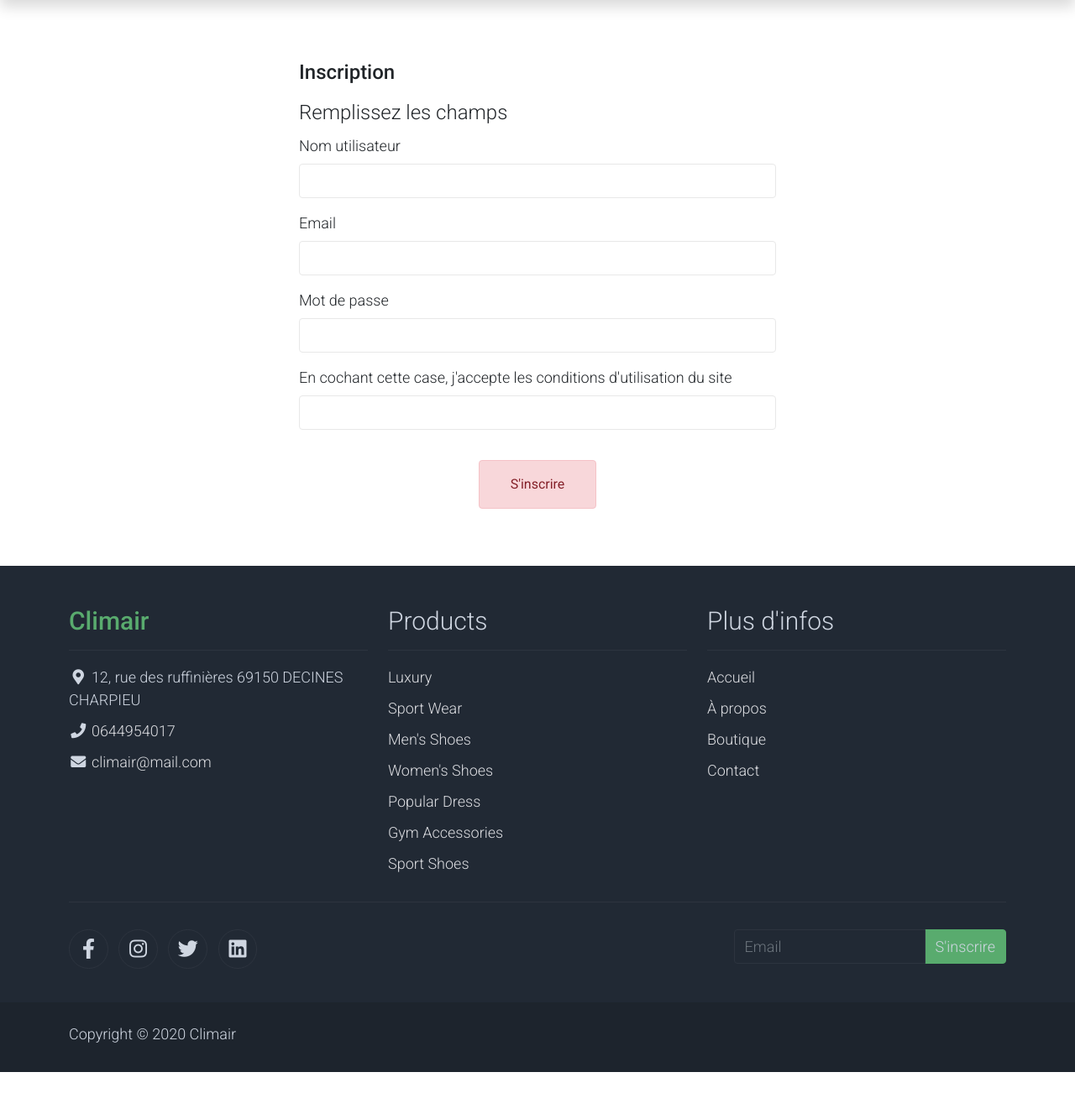
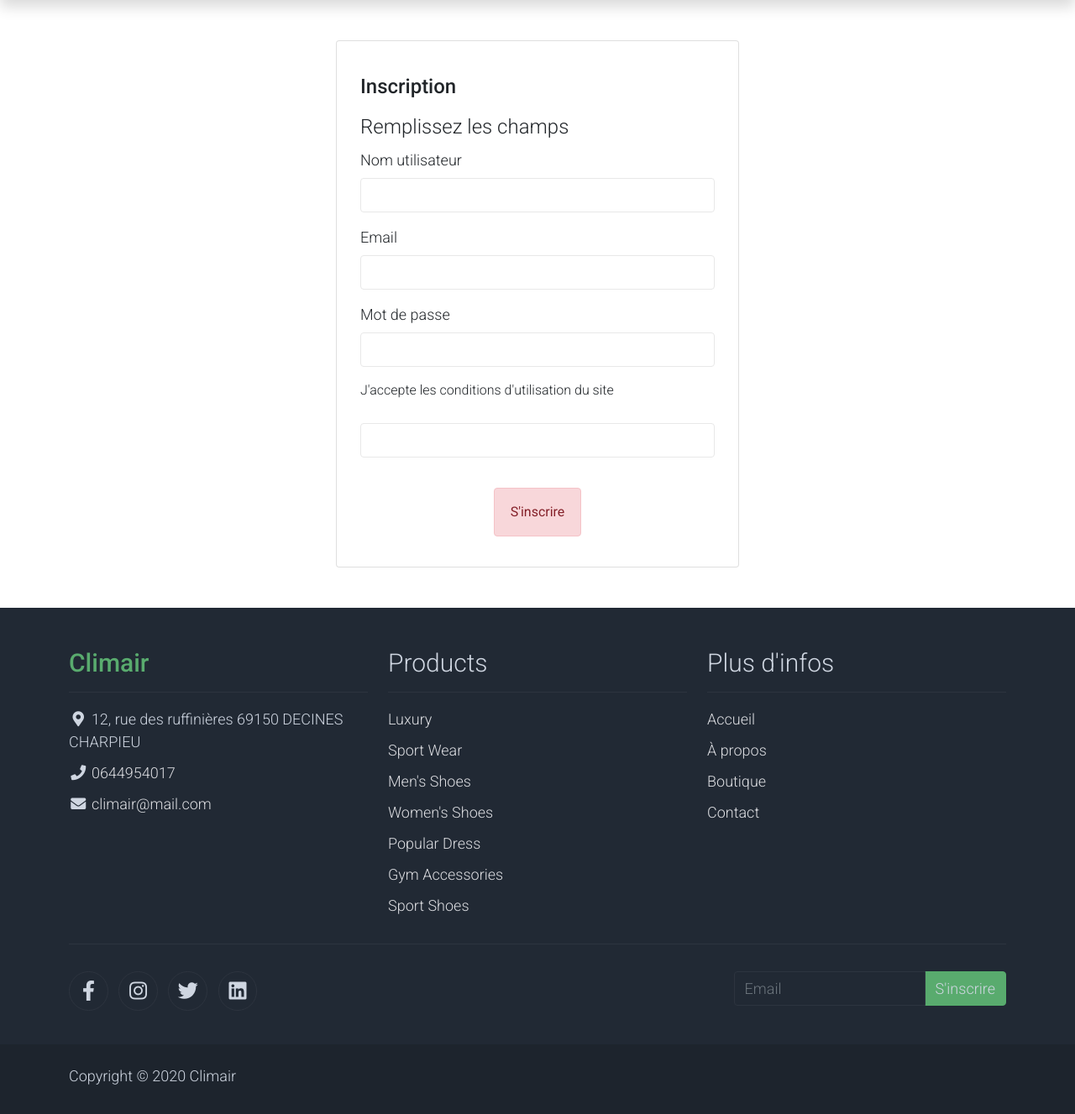
Before and after one commit to GaunterOxDimm/climair, a Symfony app: template templates/registration/register.html.twig in a window 1280 px wide. Shown: the part 132-1459 px from the top of the page at 84% size. Before the commit the page ends 1409 px from the top, so only its background shows below. Run offline with Twig, Linux system fonts and the light colour scheme; the template is opened without the code that fills it, so the values that code supplies are empty; form fields are guessed from the names that the template uses; style sheets or scripts are compiled from the project's sources; some libraries are stand-ins or nearby versions.

Commit message:
register + login ok

```diff
--- a/src/Form/RegistrationFormType.php
+++ b/src/Form/RegistrationFormType.php
@@ -3,6 +3,7 @@
 namespace App\Form;
 
 use App\Entity\Utilisateur;
+use PhpParser\Node\Stmt\Label;
 use Symfony\Component\Form\AbstractType;
 use Symfony\Component\Form\FormBuilderInterface;
 use Symfony\Component\Validator\Constraints\IsTrue;
--- a/templates/registration/register.html.twig
+++ b/templates/registration/register.html.twig
@@ -12,10 +12,10 @@
 
 {% endfor %}
 
-    <div class="center-element p-5">
-        <section class="container col-6">
-            <div class="row mt-2">
-                <div class="col mt-3">
+    <div class="card center-element m-5 mx-auto" style="width: 30rem;">
+        <section class="container col-12">
+            <div class="row mt-2 card-body">
+                <div class="col mt-3 card-text">
 
             <h4>Inscription</h4>
 
@@ -29,14 +29,14 @@
                         label: 'Mot de passe'
                     }) }}
                      <div class="mt-3"></div>
-                    <span>
-                        {{ form_row(registrationForm.conditions, {
-                            label: 'En cochant cette case, j\'accepte les conditions d\'utilisation du site'
+                    <span class="fs-6 d-inline-block col-12">
+                        J'accepte les conditions d'utilisation du site {{ form_row(registrationForm.conditions, {
+                            label: ' '
                         }) }}
                     </span>
                 </fieldset>
             <div class="text-center col-12 mt-3 p-1" role="alert">
-                    <button type="submit" class="btn alert alert-danger col-3 center-element">S'inscrire</button>
+                    <button type="submit" class="btn alert alert-danger col-sm-6 col-lg-3 center-element">S'inscrire</button>
                     {{ form_end(registrationForm) }}
             </div>
                 </div>
```
Also changed, not shown: src/Controller/Admin/CommandeCrudController.php (+5 -3 lines), templates/security/login.html.twig (+8 -8 lines).
